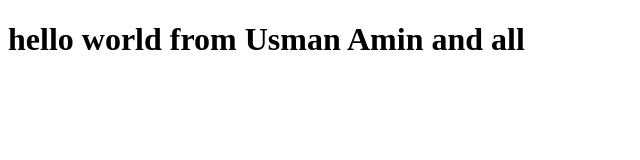
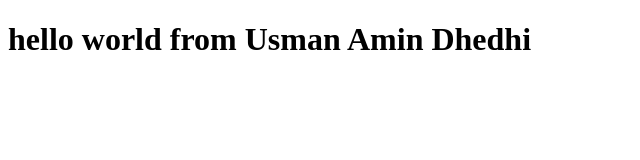
Before and after one commit to Usmandhedhi/bootcamp2020, a plain HTML site: page index.html in a window 1280 px wide. Shown: the full height of the page, 0-640 px from the left. Drawn offline with Linux system fonts and the light colour scheme.

Commit message:
Update index.html

```diff
--- a/index.html
+++ b/index.html
@@ -6,6 +6,6 @@
     <title>Document</title>
 </head>
 <body>
-    <h1>hello world from Usman Amin and all </h1>
+    <h1>hello world from Usman Amin Dhedhi </h1>
 </body>
 </html>
```
